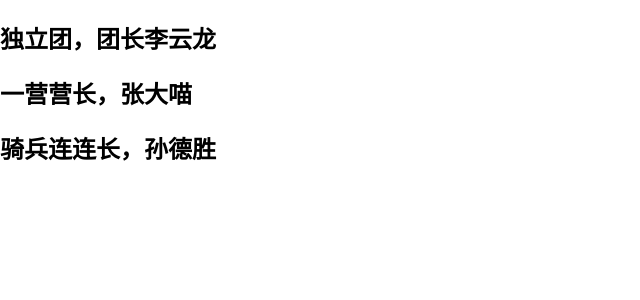
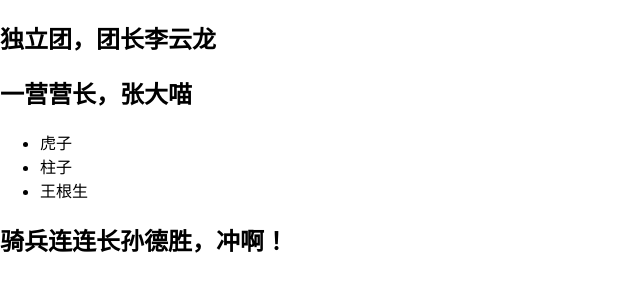
Before and after one commit to cjshinning/imook, a React app: page / in a window 1280 px wide. Shown: the top 300 px of the page, without its empty margins (0-640 px from the left). Built offline with nearby package versions, Linux system fonts and the light colour scheme.

Commit message:
react基础知识3：state

```diff
--- a/src/App.js
+++ b/src/App.js
@@ -14,14 +14,25 @@
 }
 
 function 骑兵连(props){
-  return <h2>骑兵连连长，{props.老大}</h2>
+  return <h2>骑兵连连长{props.老大}，冲啊！</h2>
 }
 
 class 一营 extends React.Component{
+  constructor(){
+    super();
+    this.state = {
+      solders: ['虎子','柱子','王根生']
+    }
+  }
   render(){
     return (
       <div>
         <h2>一营营长，{this.props.老大}</h2>
+        <ul>
+          {this.state.solders.map(v=>{
+            return <li key={v}>{v}</li>
+          })}
+        </ul>
       </div>
     )
   }
```
